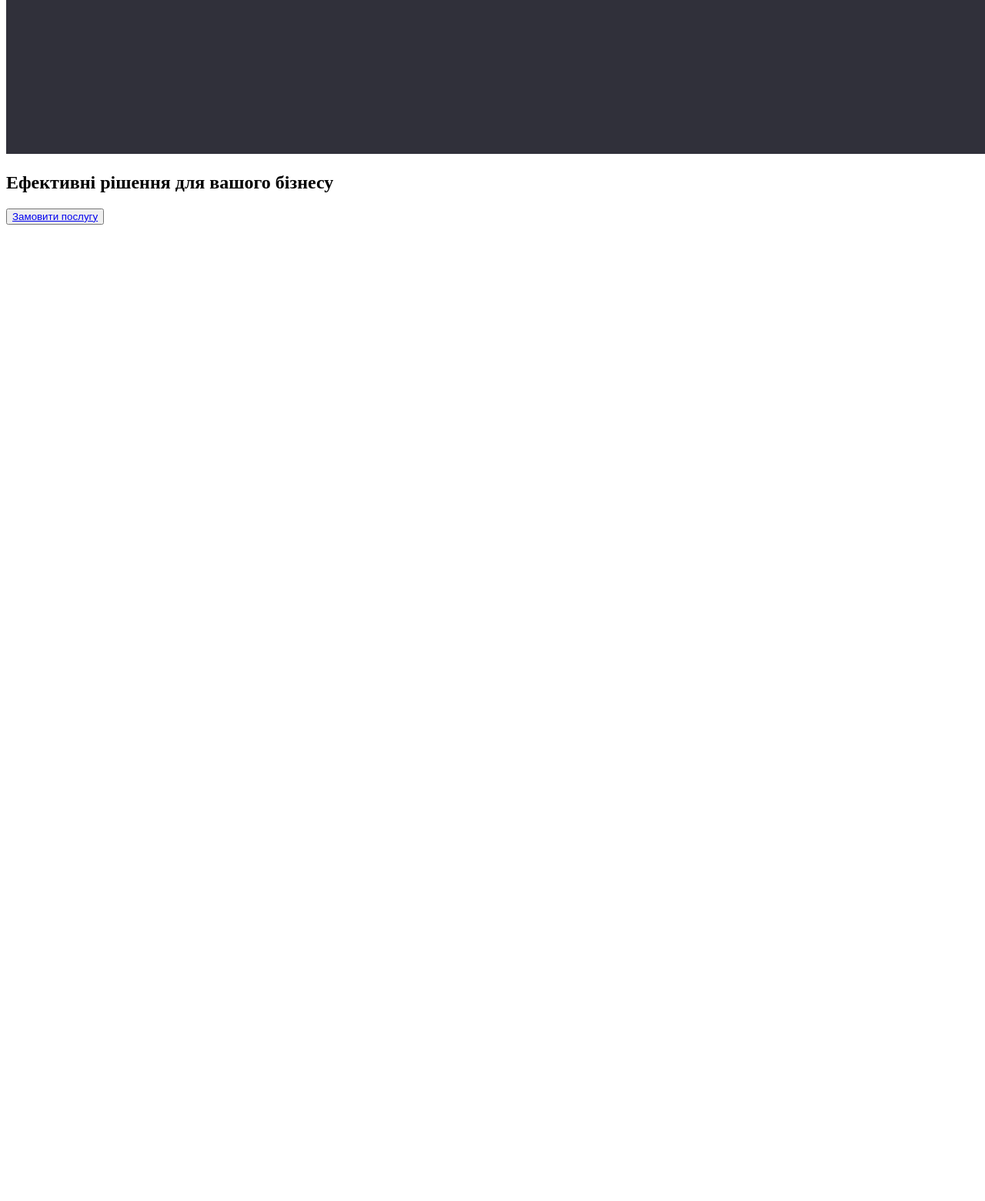
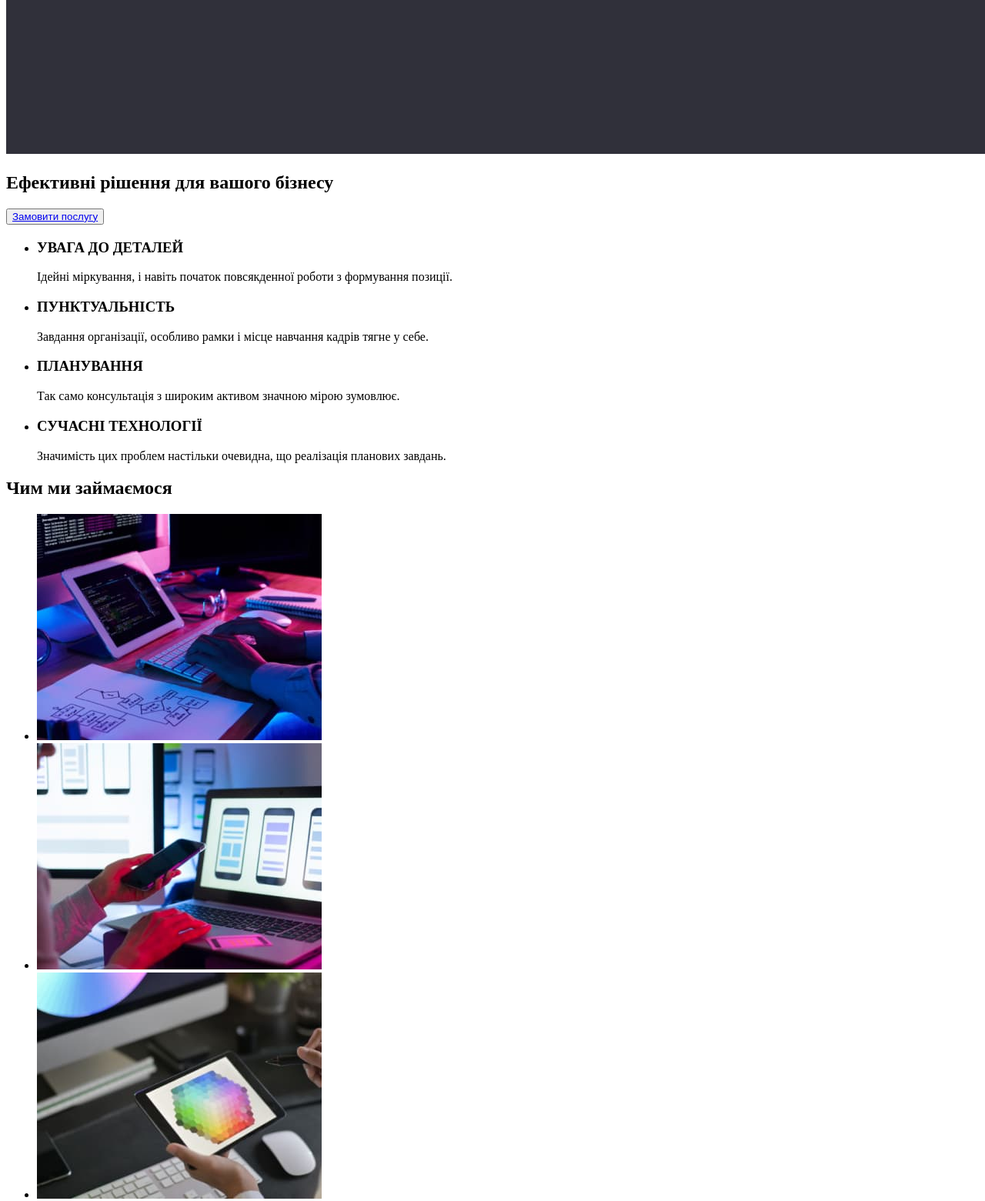
Before and after one commit to daria-hryshchenko/HTML-Markup-Example, a plain HTML site: page index.html in a window 1280 px wide. Shown: the part 564-2125 px from the top of the page at 77% size. Before the commit the page ends 864 px from the top, so only its background shows below. Drawn offline with Linux system fonts and the light colour scheme.

Commit message:
Created a section 3

```diff
--- a/index.html
+++ b/index.html
@@ -35,7 +35,61 @@
         </div>
       </section>
 
-      <section><ul</section>
+      <section>
+        <ul>
+          <li>
+            <h3>УВАГА ДО ДЕТАЛЕЙ</h3>
+            <p>
+              Ідейні міркування, і навіть початок повсякденної роботи з
+              формування позиції.
+            </p>
+          </li>
+          <li>
+            <h3>ПУНКТУАЛЬНІСТЬ</h3>
+            <p>
+              Завдання організації, особливо рамки і місце навчання кадрів тягне
+              у себе.
+            </p>
+          </li>
+          <li>
+            <h3>ПЛАНУВАННЯ</h3>
+            <p>
+              Так само консультація з широким активом значною мірою зумовлює.
+            </p>
+          </li>
+          <li>
+            <h3>СУЧАСНІ ТЕХНОЛОГІЇ</h3>
+            <p>
+              Значимість цих проблем настільки очевидна, що реалізація планових
+              завдань.
+            </p>
+          </li>
+        </ul>
+      </section>
+
+      <section>
+        <h2>Чим ми займаємося</h2>
+        <ul>
+          <li>
+            <img
+              src="/images/box 1.jpg"
+              alt="man typing on the keyboard and looking at the tablet"
+            />
+          </li>
+          <li>
+            <img
+              src="/images/box 2.jpg"
+              alt="man looking at app mockups on monitor"
+            />
+          </li>
+          <li>
+            <img
+              src="/images/box 3.jpg"
+              alt="man looking at a color chart on a tablet"
+            />
+          </li>
+        </ul>
+      </section>
     </main>
     <footer></footer>
   </body>
```
Also changed, not shown: images/box 1.jpg (added), images/box 2.jpg (added), images/box 3.jpg (added).
